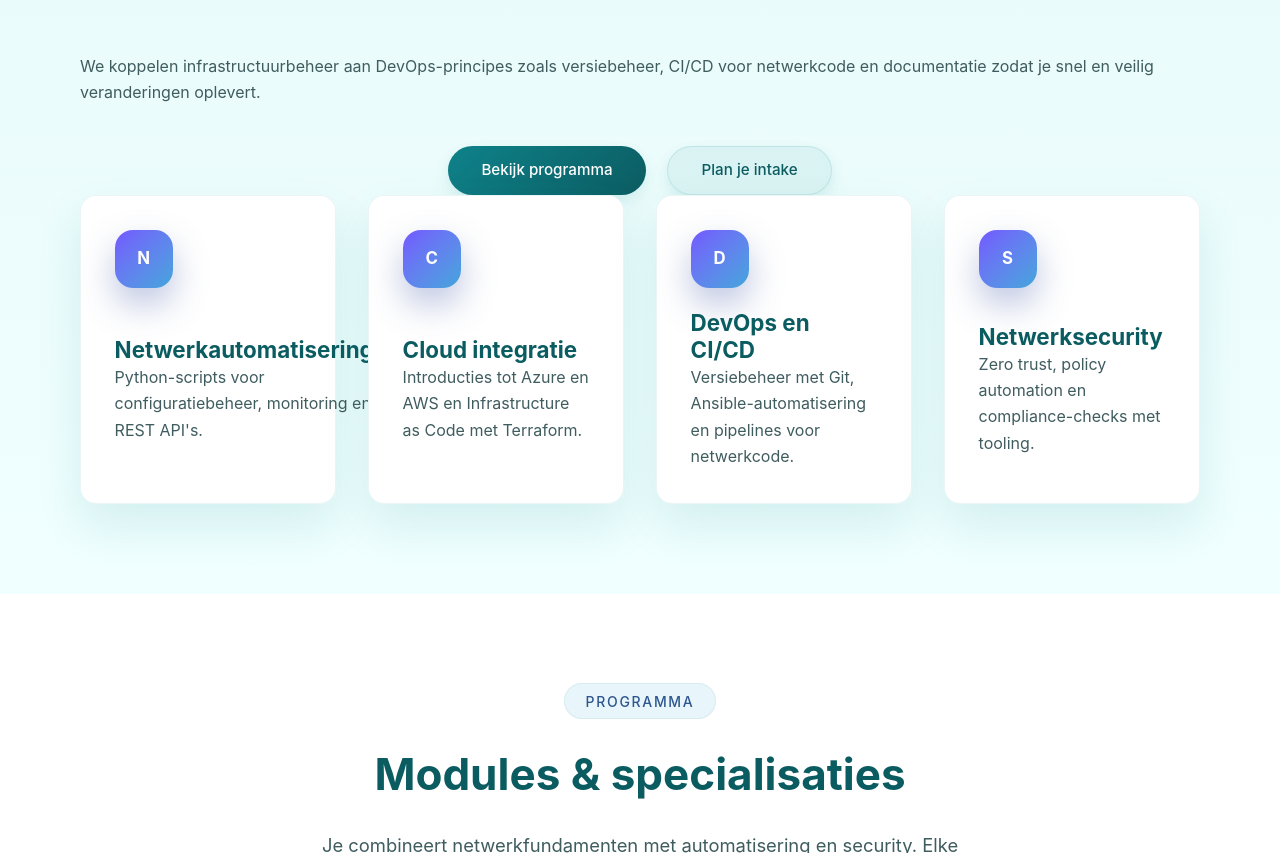
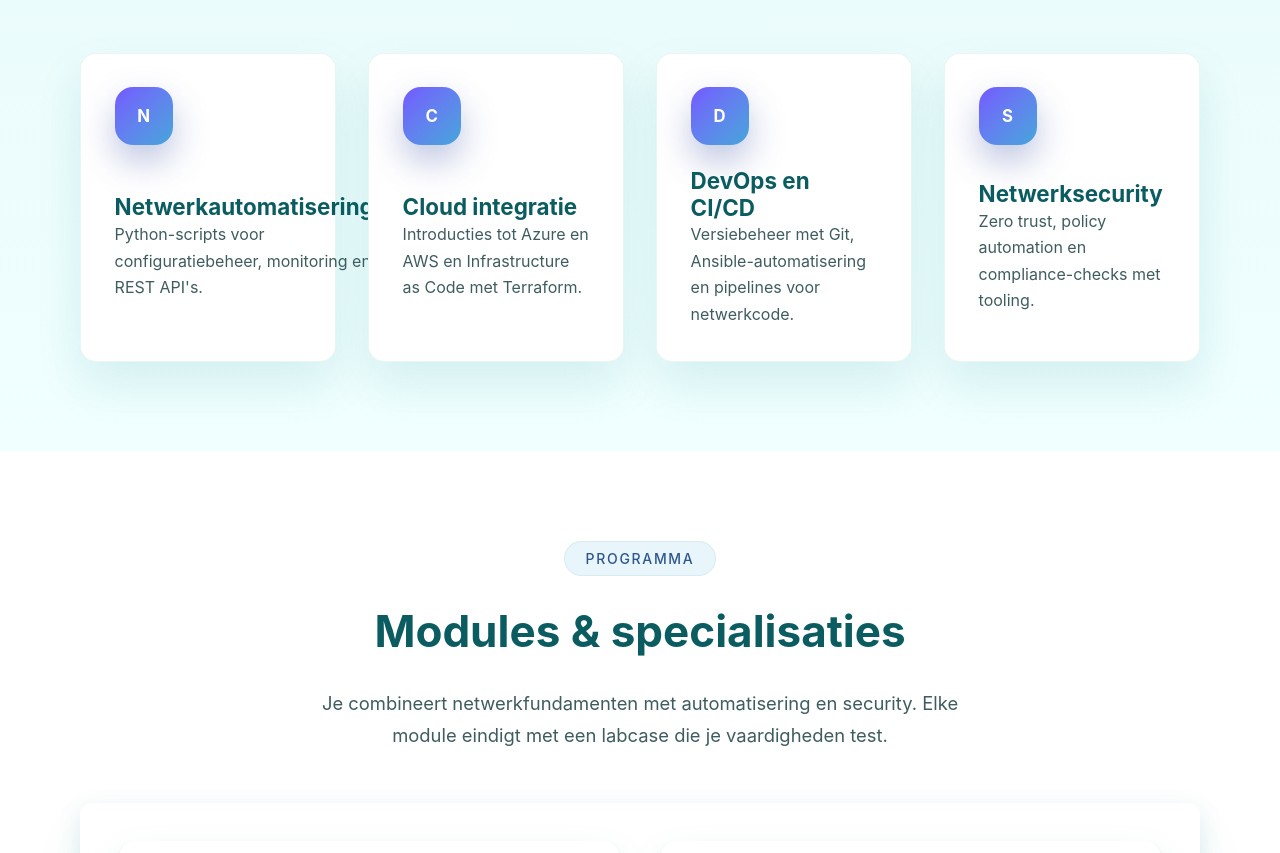
Before and after one commit to haydartarek/intec-clone, a website: page python.html in a window 1280 px wide. Shown: the part 1687-2540 px from the top of the page. Drawn offline with Linux system fonts and the light colour scheme; files whose address does not match are found by name.

Commit message:
Oct 29, 2025, 11:07 PM

```diff
--- a/python.html
+++ b/python.html
@@ -132,16 +132,7 @@
                     monitoring automatiseren en API's aanspreken.
                   </p>
                 </div>
-                <p class="program-highlight__lead" data-i18n="python.overview.text2">
-                  We koppelen infrastructuurbeheer aan DevOps-principes: versiebeheer, CI/CD voor netwerkcode en documentatie.
-                  Zo lever je snel en veilig veranderingen op.
-                </p>
-                <div class="section-actions">
-                  <a class="button" href="#modules" data-i18n="python.hero.ctaSecondary">Bekijk programma</a>
-                  <a class="button button--ghost" href="inschrijven.html" data-i18n="python.hero.ctaPrimary">Plan je intake</a>
-                </div>
               </div>
-
               <!-- features -->
               <div class="program-highlight__features">
                 <article class="program-feature">
```
